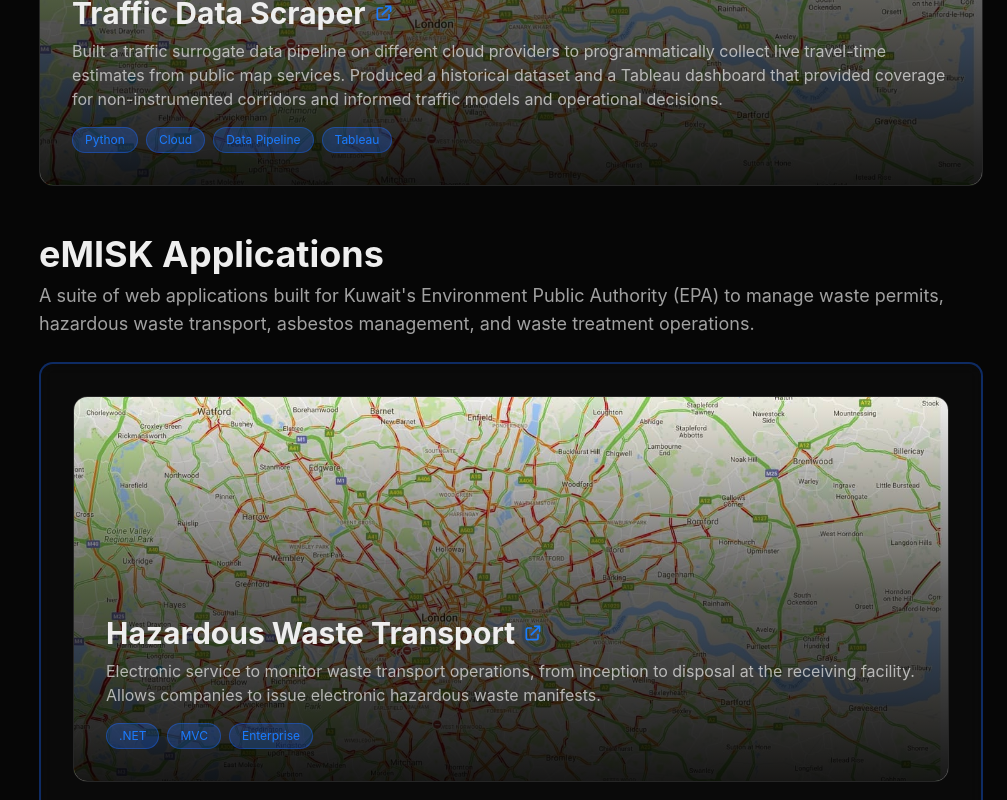
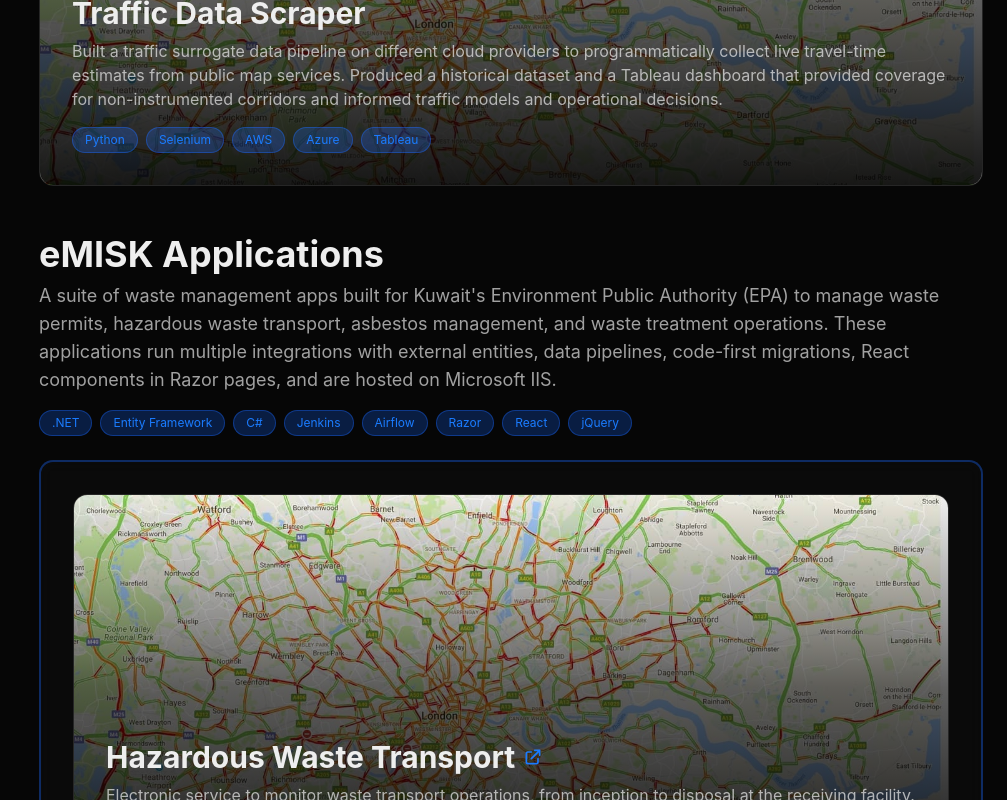
Before and after one commit to Sawalhy/portfolio, a React (Vite) app: page / in a window 1280 px wide. Shown: the part 2100-2900 px from the top of the page, without its empty margins (273-1280 px from the left). Built offline with nearby package versions, Linux system fonts and the light colour scheme.

Commit message:
Update portfolio: add skills and technologies to projects and experience sections

```diff
--- a/components/Experience.tsx
+++ b/components/Experience.tsx
@@ -12,7 +12,6 @@ const experiences = [
       'Secured renewal of GISCON\'s flagship eMISK contract by delivering high-quality work and maintaining effective communication with clients and stakeholders.',
       'Proposed and implemented Airflow health checks and failure alerts (heartbeat, task-fail) via Discord webhooks; eliminated silent DAG failures and cut time-to-detect from hours to minutes across license-expiry and integration pipelines.',
     ],
-    skills: ['.NET', 'React', 'Capacitor', 'OpenAI API', 'AWS', 'Airflow', 'Discord API'],
   },
   {
     role: 'Software Engineering Intern',
@@ -47,7 +46,7 @@ const skills = [
   ['Languages', ['C#', 'JavaScript', 'TypeScript', 'Python', 'Solidity', 'Go']],
   ['Backend', ['.NET', 'Node.js', 'SQL', 'OpenAI API']],
   ['Frontend', ['React', 'Next.js', 'Capacitor', 'Razor', 'Tailwind CSS', 'Bootstrap', 'Ant Design']],
-  ['Cloud & DevOps', ['AWS', 'GCP', 'Docker', 'Jenkins', 'Git', 'Airflow']],
+  ['Cloud & DevOps', ['AWS', 'GCP', 'Docker', 'Jenkins', 'Git', 'Airflow', 'Github Actions']],
   ['Testing & QA', ['Jest']],
 ] as const
 
--- a/components/Projects.tsx
+++ b/components/Projects.tsx
@@ -17,7 +17,7 @@ const projects = [
         id: 2,
         title: 'PriceIntel E-commerce Scraper',
         description: 'Web interface to track prices across multiple products and multiple retailers with scheduled runs that flags price changes automatically.',
-        tags: ['Web Scraping', 'Node.js', 'React', 'Database'],
+        tags: ['Web Scraping', 'Node.js', 'React', 'Database', 'Playwright'],
         image: '/Priceintel.jpg',
         link: '#',
         isWorkInProgress: true,
@@ -26,22 +26,23 @@ const projects = [
         id: 3,
         title: 'Traffic Data Scraper',
         description: 'Built a traffic surrogate data pipeline on different cloud providers to programmatically collect live travel-time estimates from public map services. Produced a historical dataset and a Tableau dashboard that provided coverage for non-instrumented corridors and informed traffic models and operational decisions.',
-        tags: ['Python', 'Cloud', 'Data Pipeline', 'Tableau'],
+        tags: ['Python', 'Selenium', 'AWS', 'Azure', 'Tableau'],
         image: '/traffic-map.jpg',
-        link: 'https://github.com/Sawalhy/traffic-data-scraper',
-        hasLink: true,
+        link: '#',
+        hasLink: false,
     },
     {
         id: 4,
         sectionTitle: 'eMISK Applications',
-        sectionDescription: 'A suite of web applications built for Kuwait\'s Environment Public Authority (EPA) to manage waste permits, hazardous waste transport, asbestos management, and waste treatment operations.',
+        sectionDescription: 'A suite of waste management apps built for Kuwait\'s Environment Public Authority (EPA) to manage waste permits, hazardous waste transport, asbestos management, and waste treatment operations. These applications run multiple integrations with external entities, data pipelines, code-first migrations, React components in Razor pages, and are hosted on Microsoft IIS.',
+        tags: ['.NET', 'Entity Framework', 'C#', 'Jenkins', 'Airflow', 'Razor', 'React', 'jQuery'],
         isSectionHeader: true,
     },
     {
         id: 6,
         title: 'Hazardous Waste Transport',
         description: 'Electronic service to monitor waste transport operations, from inception to disposal at the receiving facility. Allows companies to issue electronic hazardous waste manifests.',
-        tags: ['.NET', 'MVC', 'Enterprise'],
+        tags: [],
         image: '/traffic-map.jpg',
         link: 'https://enterprise.emisk.org/eMISKWasteHazardousWasteTransport/en',
         hasLink: true,
@@ -50,7 +51,7 @@ const projects = [
                 id: 7,
                 title: 'Hazardous Waste Transport Mobile App',
                 description: 'Mobile application for hazardous waste transport management, built with Capacitor for cross-platform deployment.',
-                tags: ['Capacitor', 'Mobile', '.NET'],
+                tags: ['Capacitor', 'Mobile'],
                 image: '/traffic-map.jpg',
                 link: '#',
                 hasLink: false,
@@ -61,16 +62,16 @@ const projects = [
         id: 8,
         title: 'Asbestos Management',
         description: 'Electronic service for asbestos removal, transport, and disposal requests. Enables companies to submit and track asbestos management requests online.',
-        tags: ['.NET', 'MVC', 'Enterprise'],
+        tags: [],
         image: '/traffic-map.jpg',
         link: 'https://enterprise.emisk.org/eMISKWasteAsbestosManagement',
         hasLink: true,
     },
     {
         id: 9,
-        title: 'Waste Treatment',
+        title: 'Treatment Management',
         description: 'Electronic service for waste treatment companies to submit waste data and manage treatment operations.',
-        tags: ['.NET', 'MVC', 'Enterprise'],
+        tags: [],
         image: '/traffic-map.jpg',
         link: 'https://enterprise.emisk.org/eMISKWasteTreatmentManagement',
         hasLink: true,
@@ -79,7 +80,7 @@ const projects = [
         id: 5,
         title: 'Permit Management',
         description: 'Waste Permit Request & Shipment Release System - An online portal that enables companies engaged in waste export and import to issue their permits electronically.',
-        tags: ['.NET', 'MVC', 'Enterprise'],
+        tags: [],
         image: '/traffic-map.jpg',
         link: 'https://enterprise.emisk.org/eMISKWastePermitManagement/en',
         hasLink: true,
@@ -100,16 +101,11 @@ export default function Projects() {
                 <div className="space-y-12">
                     {projects.map((project, index) => {
                         if (project.isSectionHeader) {
-                            // Find all eMISK projects that follow this header
-                            const emiskProjects = []
+                            // Find all projects that follow this header until the next section or end
+                            const sectionProjects = []
                             for (let i = index + 1; i < projects.length; i++) {
                                 if (projects[i].isSectionHeader) break
-                                // Check if it's an eMISK project (has .NET tag or is Mobile App)
-                                if (projects[i].tags?.includes('.NET') || projects[i].title === 'Hazardous Waste Transport Mobile App') {
-                                    emiskProjects.push(projects[i])
-                                } else {
-                                    break
-                                }
+                                sectionProjects.push(projects[i])
                             }
 
                             return (
@@ -117,23 +113,33 @@ export default function Projects() {
                                     <div className="mb-6">
                                         <h3 className="text-3xl md:text-4xl font-bold text-foreground mb-2">{project.sectionTitle}</h3>
                                         <p className="text-muted-foreground text-lg mb-4">{project.sectionDescription}</p>
+                                        {/* Section-level tags */}
+                                        {project.tags && project.tags.length > 0 && (
+                                            <div className="flex flex-wrap gap-2 mt-4">
+                                                {project.tags.map((tag) => (
+                                                    <span key={tag} className="px-3 py-1 bg-accent/20 text-accent text-xs rounded-full border border-accent/30">
+                                                        {tag}
+                                                    </span>
+                                                ))}
+                                            </div>
+                                        )}
                                     </div>
 
-                                    {/* Wrapping container for eMISK projects */}
+                                    {/* Wrapping container for section projects */}
                                     <div className="space-y-12 p-6 md:p-8 rounded-xl border-2 border-accent/30 bg-card/50 backdrop-blur-sm">
-                                        {emiskProjects.map((emiskProject) => (
-                                            <div key={emiskProject.id} className="space-y-6">
+                                        {sectionProjects.map((sectionProject) => (
+                                            <div key={sectionProject.id} className="space-y-6">
                                                 <a
-                                                    href={emiskProject.link || '#'}
-                                                    target={emiskProject.link !== '#' && emiskProject.hasLink ? "_blank" : undefined}
-                                                    rel={emiskProject.link !== '#' && emiskProject.hasLink ? "noopener noreferrer" : undefined}
+                                                    href={sectionProject.link || '#'}
+                                                    target={sectionProject.link !== '#' && sectionProject.hasLink ? "_blank" : undefined}
+                                                    rel={sectionProject.link !== '#' && sectionProject.hasLink ? "noopener noreferrer" : undefined}
                                                     className="group block"
                                                 >
                                                     <div className="relative overflow-hidden rounded-xl bg-card border border-border hover:border-accent transition-colors duration-300 cursor-pointer">
                                                         <div className="relative h-80 md:h-96 overflow-hidden">
                                                             <img
-                                                                src={getImagePath(emiskProject.image || "/placeholder.svg")}
-                                                                alt={emiskProject.title || 'Project image'}
+                                                                src={getImagePath(sectionProject.image || "/placeholder.svg")}
+                                                                alt={sectionProject.title || 'Project image'}
                                                                 className="absolute inset-0 w-full h-full object-cover group-hover:scale-105 transition-transform duration-500"
                                                             />
                                                             <div className="absolute inset-0 bg-gradient-to-t from-black/90 via-black/60 to-transparent" />
@@ -141,30 +147,33 @@ export default function Projects() {
 
                                                         <div className="absolute bottom-0 left-0 right-0 p-6 md:p-8">
                                                             <div className="flex items-center gap-2 mb-2">
-                                                                <h3 className="text-2xl md:text-3xl font-bold text-foreground">{emiskProject.title}</h3>
-                                                                {emiskProject.hasLink && emiskProject.link !== '#' && (
+                                                                <h3 className="text-2xl md:text-3xl font-bold text-foreground">{sectionProject.title}</h3>
+                                                                {sectionProject.hasLink && sectionProject.link !== '#' && (
                                                                     <svg className="w-5 h-5 text-accent flex-shrink-0" fill="none" stroke="currentColor" viewBox="0 0 24 24">
                                                                         <path strokeLinecap="round" strokeLinejoin="round" strokeWidth={2} d="M10 6H6a2 2 0 00-2 2v10a2 2 0 002 2h10a2 2 0 002-2v-4M14 4h6m0 0v6m0-6L10 14" />
                                                                     </svg>
                                                                 )}
                                                             </div>
-                                                            <p className="text-foreground/70 mb-4 text-sm md:text-base">{emiskProject.description}</p>
+                                                            <p className="text-foreground/70 mb-4 text-sm md:text-base">{sectionProject.description}</p>
+                                                            {/* Only show tags if they exist and are not empty */}
+                                                            {sectionProject.tags && sectionProject.tags.length > 0 && (
                                                                 <div className="flex flex-wrap gap-2">
-                                                                {emiskProject.tags?.map((tag) => (
+                                                                    {sectionProject.tags.map((tag) => (
                                                                         <span key={tag} className="px-3 py-1 bg-accent/20 text-accent text-xs rounded-full border border-accent/30">
                                                                             {tag}
                                                                         </span>
                                                                     ))}
                                                                 </div>
+                                                            )}
                                                         </div>
                                                     </div>
                                                 </a>
 
                                                 {/* Render subProjects if they exist */}
-                                                {(emiskProject as any).subProjects && (emiskProject as any).subProjects.length > 0 && (
+                                                {(sectionProject as any).subProjects && (sectionProject as any).subProjects.length > 0 && (
                                                     <div className="ml-4 md:ml-8 space-y-4 border-l-2 border-accent/20 pl-4 md:pl-6">
                                                         <h4 className="text-lg font-semibold text-foreground/80 mb-2">Sub Projects:</h4>
-                                                        {(emiskProject as any).subProjects.map((subProject: any) => (
+                                                        {(sectionProject as any).subProjects.map((subProject: any) => (
                                                             <a
                                                                 key={subProject.id}
                                                                 href={subProject.link || '#'}
@@ -211,8 +220,21 @@ export default function Projects() {
                             )
                         }
 
-                        // Skip eMISK projects as they're rendered in the section header
-                        if ((project.tags?.includes('.NET') && project.tags?.includes('Enterprise')) || project.title === 'Hazardous Waste Transport Mobile App') {
+                        // Check if this project was already rendered as part of a section
+                        // by looking backwards for a section header
+                        let isInSection = false
+                        for (let i = index - 1; i >= 0; i--) {
+                            if (projects[i].isSectionHeader) {
+                                isInSection = true
+                                break
+                            }
+                            // If we hit a regular project (not in a section), stop looking
+                            if (!projects[i].isSectionHeader && projects[i].title) {
+                                break
+                            }
+                        }
+
+                        if (isInSection) {
                             return null
                         }
 
```
Lines whose indentation alone changed are shown as unchanged.
